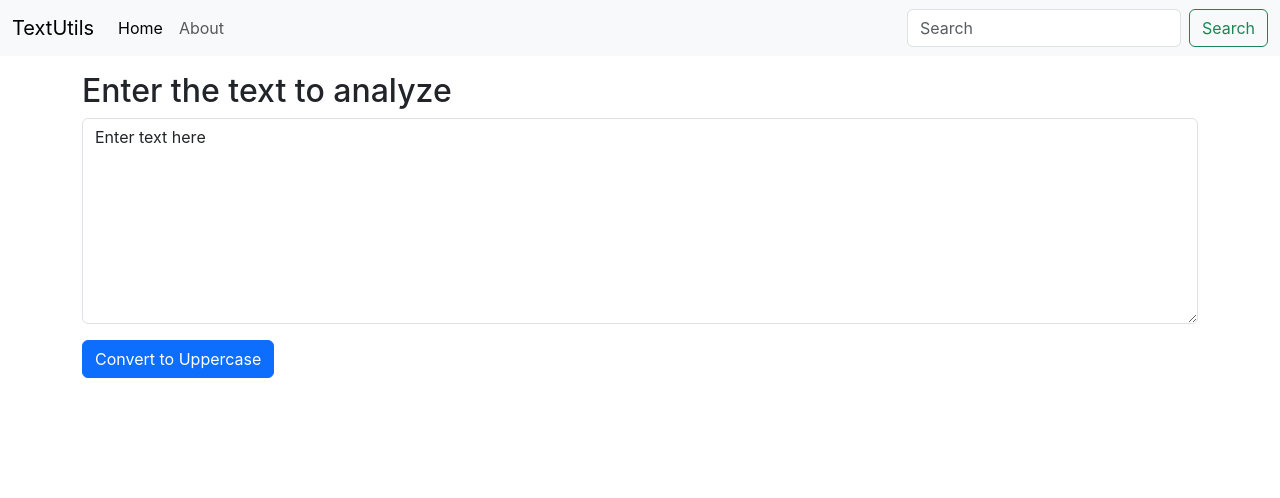
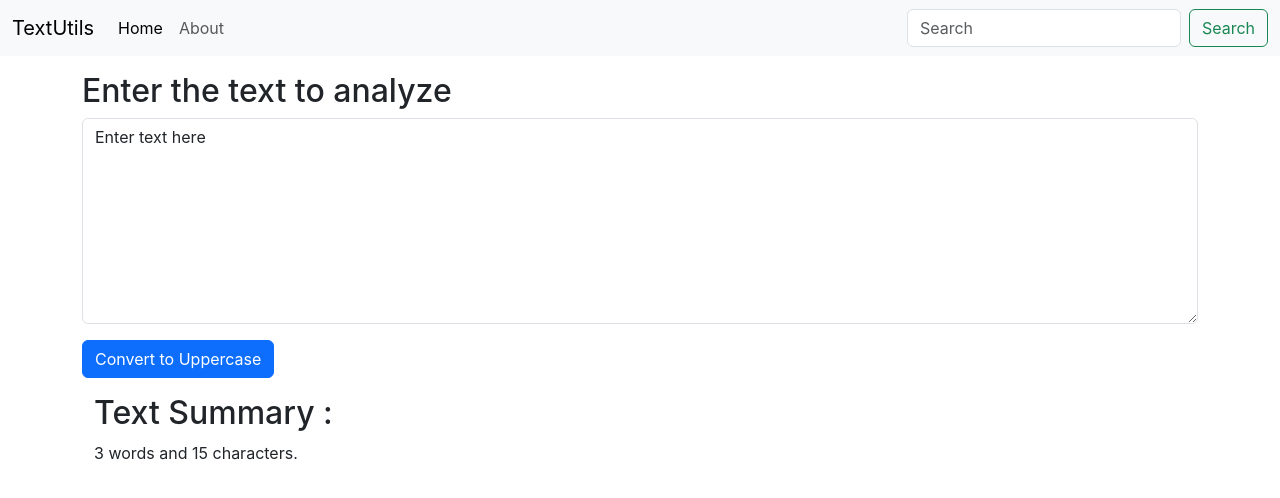
Before and after one commit to Abhiiydv/ReactBasics, a React (Create React App) app: page / in a window 1280 px wide. Shown: the top 498 px of the page. Built offline with nearby package versions, Linux system fonts and the light colour scheme.

Commit message:
added text summary words count and char count

```diff
--- a/src/components/TextForm.js
+++ b/src/components/TextForm.js
@@ -15,6 +15,7 @@ export default function TextForm(props) {
     // setText("new updated text") correct way//
 
     return (
+        <>
         <div>
             <h2>{props.heading}</h2>
             <div className="mb-3">
@@ -22,5 +23,11 @@ export default function TextForm(props) {
             </div>
             <button className="btn btn-primary" onClick={handleUpClick}>Convert to Uppercase</button>
         </div>
+        <div className="container my-3">
+            <h2>Text Summary : </h2>
+            <p>{text.split(" ").length} words and {text.length} characters.</p>
+        </div>
+        </>
+
     )
 }
```
